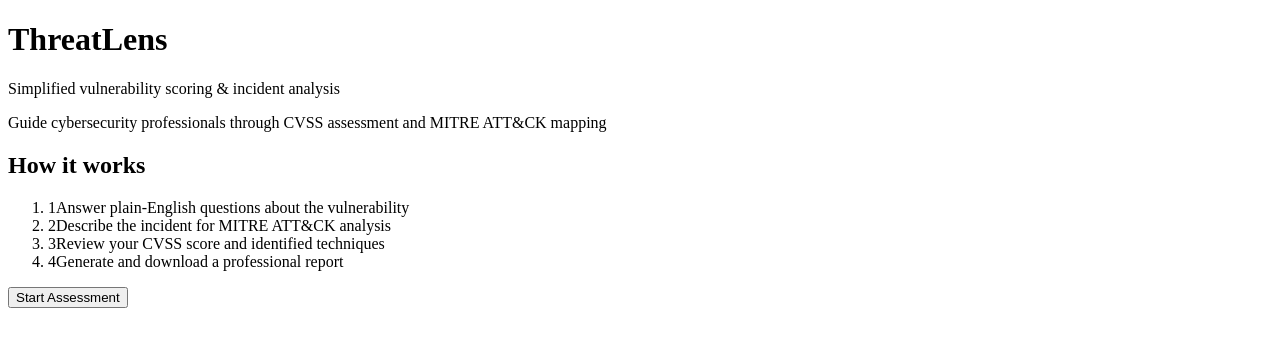
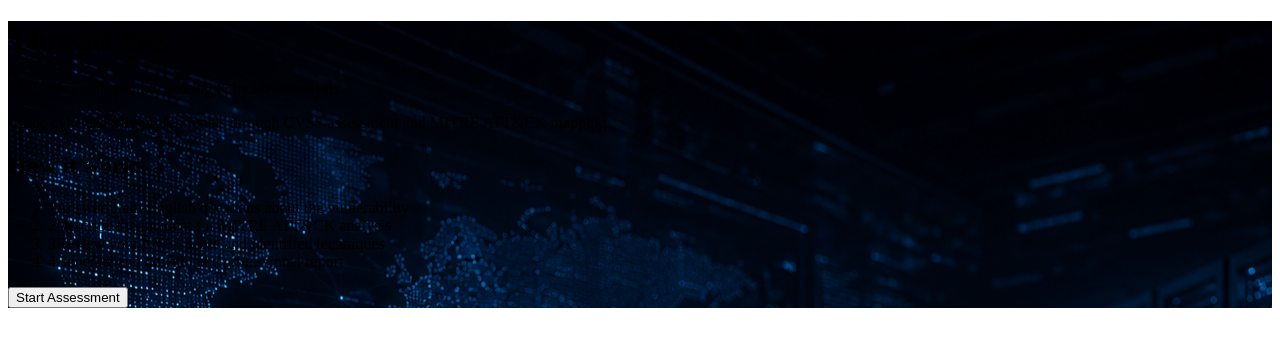
Before and after one commit to scanshield1990/cyber-shield-lens, a React (Vite) app in the folder client/: page / in a window 1280 px wide. Shown: the top 346 px of the page. Built offline with nearby package versions, Linux system fonts and the light colour scheme.

Commit message:
Add cybersecurity hero background image to HomePage with overlay gradient

```diff
--- a/client/src/pages/HomePage.tsx
+++ b/client/src/pages/HomePage.tsx
@@ -6,8 +6,9 @@
   const navigate = useNavigate();
 
   return (
-    <div className="min-h-screen bg-gradient-to-br from-slate-900 to-slate-800 text-white">
-      <div className="container mx-auto px-4 py-16 max-w-2xl">
+    <div className="min-h-screen bg-gradient-to-br from-slate-900 to-slate-800 text-white bg-cover bg-center bg-no-repeat" style={{ backgroundImage: "url('/assets/hero-bg.jpg')" }}>
+      <div className="absolute inset-0 bg-gradient-to-br from-slate-900/90 to-slate-800/90"></div>
+      <div className="container mx-auto px-4 py-16 max-w-2xl relative z-10">
         <div className="text-center mb-12">
           <h1 className="text-5xl font-bold mb-4">ThreatLens</h1>
           <p className="text-xl text-slate-300 mb-2">
```
Also changed, not shown: client/public/assets/hero-bg.jpg (added).
